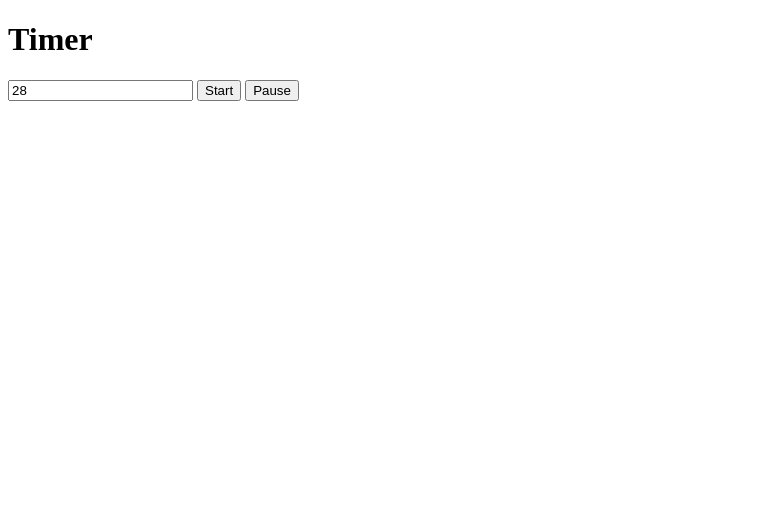
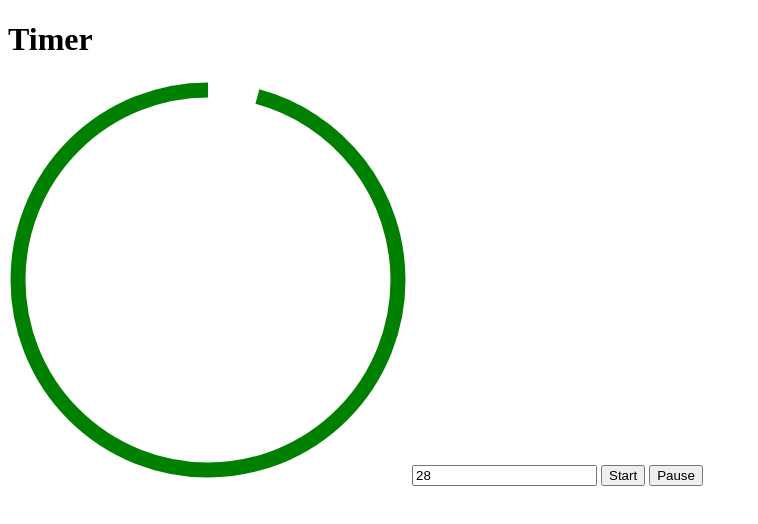
Before and after one commit to lilyaruto/js-timer, a plain HTML site: page index.html in a window 1280 px wide. Both pictures are taken after a click on the button "Start". Shown: the whole page, without its empty margins (0-758 px from the left). Drawn offline with Linux system fonts and the light colour scheme.

Commit message:
Added circle svg for timer

```diff
--- a/index.html
+++ b/index.html
@@ -7,6 +7,19 @@
 </head>
 <body>
     <h1>Timer</h1>
+    <svg height="400" width="400">
+        <circle
+            id="circle"
+            r="190"
+            cx="200"
+            cy="200"
+            stroke="green"
+            fill="transparent"
+            stroke-width="15px"
+            stroke-dasharray="12"
+            transform="rotate(-90 200 200)"
+        />
+    </svg>
     <input type="number" name="" id="duration" value="30">
     <button id="start">Start</button>
     <button id="pause">Pause</button>
--- a/script.js
+++ b/script.js
@@ -1,13 +1,21 @@
 const durationInput = document.getElementById("duration");
 const startBtn = document.getElementById("start");
 const pauseBtn = document.getElementById("pause");
+
+const circle = document.getElementById("circle")
+const perimeter = circle.getAttribute("r") * 2 * Math.PI;
+circle.setAttribute("stroke-dasharray", perimeter);
+
+let currentOffset = 0;
 
 const timer = new Timer(durationInput, startBtn, pauseBtn, {
     onStart() {
         console.log("started");
     },
     onTick() {
-
+        circle.setAttribute("stroke-dashoffset", currentOffset);
+        currentOffset = currentOffset-50;
+        console.log("tick")
     },
     onPause() {
 
--- a/timer.js
+++ b/timer.js
@@ -29,6 +29,7 @@ class Timer {
             this.pause();
         } else {
             this.timeRemaining  = this.timeRemaining - 1;
+            this.onTick();
         }
     }
 
```
